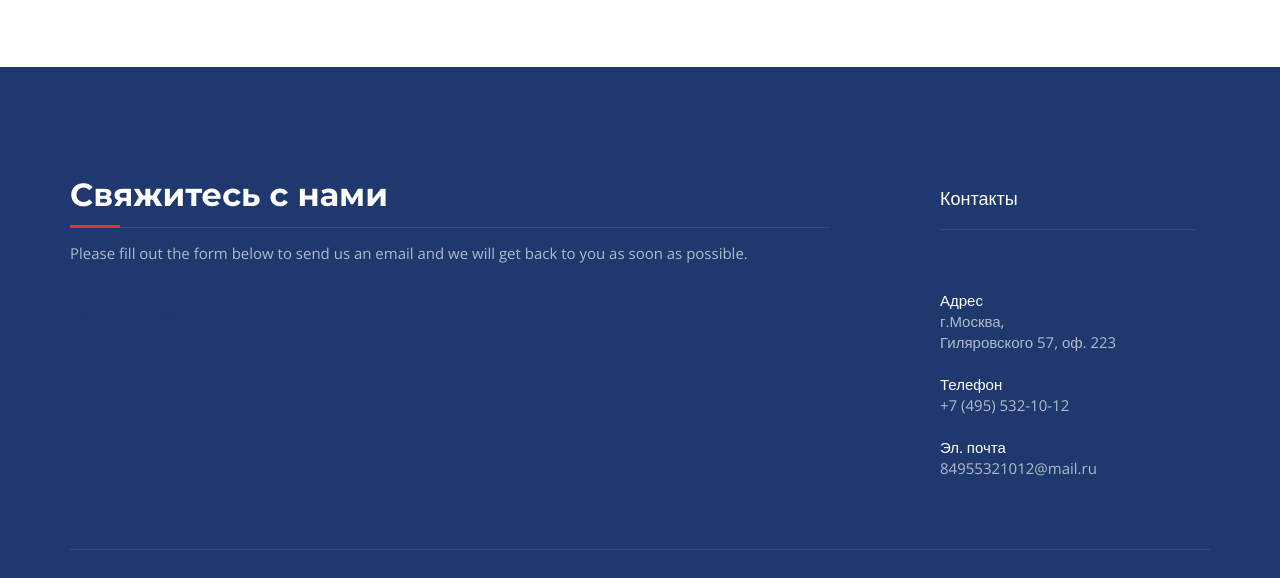
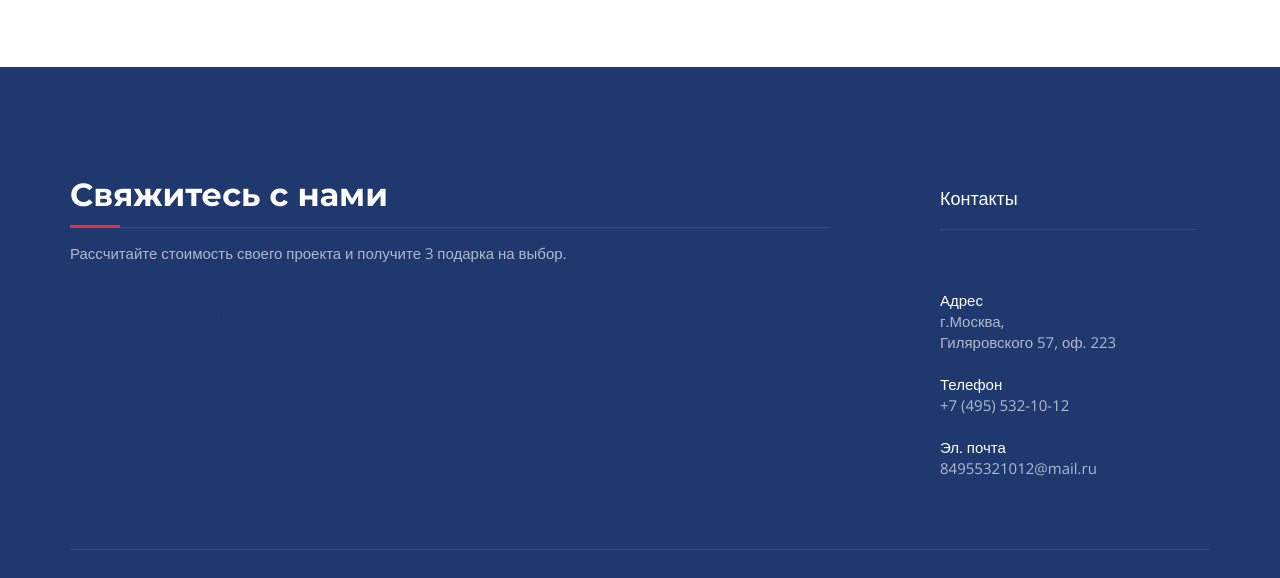
Before and after one commit to MirrorOni/test.github.io, a plain HTML site: page index.html in a window 1280 px wide. Shown: the part 4677-5255 px from the top of the page. Drawn offline with nearby package versions, Linux system fonts and the light colour scheme; a script that the page names is missing.

Commit message:
Update index.html

```diff
--- a/index.html
+++ b/index.html
@@ -331,7 +331,7 @@ document.addEventListener("DOMContentLoaded", function() {
       <div class="row">
         <div class="section-title">
           <h2>Свяжитесь с нами</h2>
-          <p>Please fill out the form below to send us an email and we will get back to you as soon as possible.</p>
+          <p>Рассчитайте стоимость своего проекта и получите 3 подарка на выбор.</p>
         </div>
         <div class="marquiz__container marquiz__container_inline">
             <a class="marquiz__button marquiz__button_blicked marquiz__button_rounded marquiz__button_shadow" href="#popup:marquiz_5f8725ebab4bc1004416d219" data-fixed-side="" data-alpha-color="rgba(118, 220, 50, 0.5)" data-color="#76dc32" data-text-color="#ffffff" data-hide-quiz-on-mobile="false">Рассчитать свой проект</a>
```
